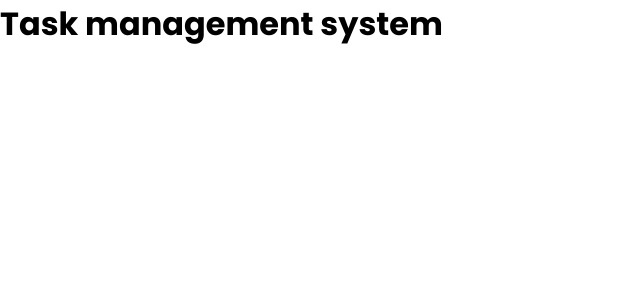
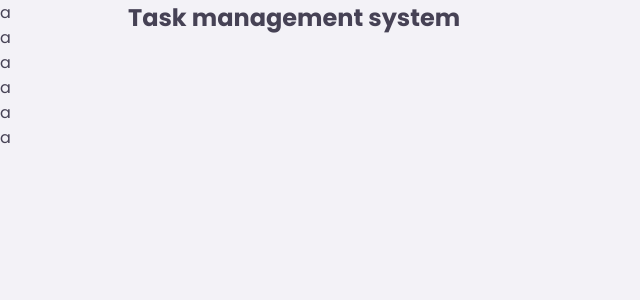
Before and after one commit to KseniiaEfremova/task_management_system, a Flask app: page / in a window 1280 px wide. Shown: the top 300 px of the page, without its empty margins (0-640 px from the left). Run offline with Flask 3, Linux system fonts and the light colour scheme.

Commit message:
main layout grid

```diff
--- a/static/styles/styles.css
+++ b/static/styles/styles.css
@@ -6,6 +6,17 @@
 	box-sizing: border-box;
 }
 
+:root {
+	--primary-100: #ab52db;
+	--primary-200: #ebdaf4;
+	--light-100: #f3f2f7;
+	--dark-900: #464255;
+}
+
 body {
 	font-family: 'Poppins', sans-serif;
+	background: var(--light-100);
+	color: var(--dark-900);
+	display: grid;
+	grid-template-columns: 10% 90%;
 }
--- a/templates/base.html
+++ b/templates/base.html
@@ -10,6 +10,16 @@
 		<title>{% block title %}{% endblock %}</title>
 	</head>
 	<body>
-		{% block content %} {% endblock %}
+		<nav>
+			<ul>
+				<li>a</li>
+				<li>a</li>
+				<li>a</li>
+				<li>a</li>
+				<li>a</li>
+				<li>a</li>
+			</ul>
+		</nav>
+		<section>{% block content %} {% endblock %}</section>
 	</body>
 </html>
```
